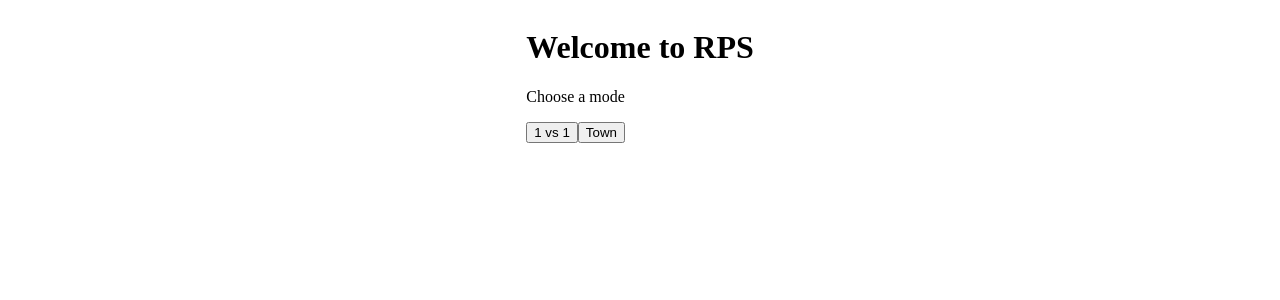
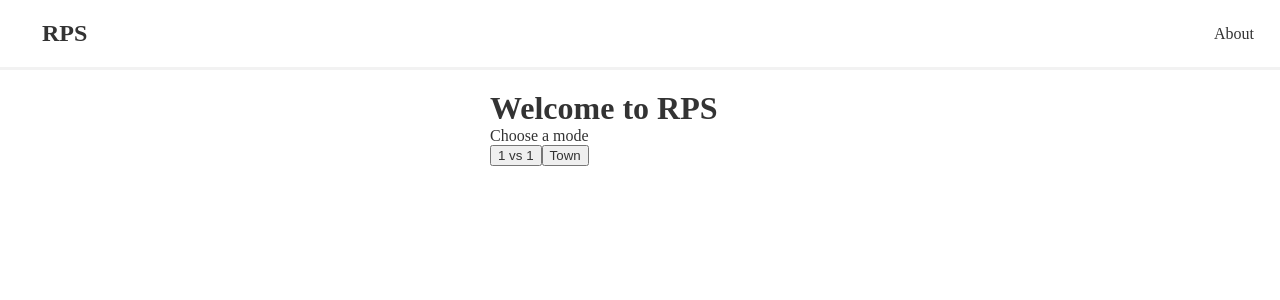
Before and after one commit to Waffle38/1030510130_BS441_WebYazilimGelistirme, a React app: page / in a window 1280 px wide. Shown: the top 300 px of the page. Built offline with nearby package versions, Linux system fonts and the light colour scheme.

Commit message:
Added simple navbar. Added basic home and about page. Added styling for navbar elements

```diff
--- a/package.json
+++ b/package.json
@@ -51,6 +51,8 @@
   },
   "dependencies": {
     "react": "^17.0.1",
-    "react-dom": "^17.0.1"
+    "react-dom": "^17.0.1",
+    "react-router": "^6.4.2",
+    "react-router-dom": "^6.4.2"
   }
 }
--- a/public/style.css
+++ b/public/style.css
@@ -1,30 +1,34 @@
-.container {
-    display: flex; /* yatay veya dikeyde hizalama icin */
-    flex-direction: column; /* yukaridan asagiya hizalama */
-    align-content: center; /* satirlari birbirinden ayirmak icin */
-    align-items: center; /* icindeki elemanlari dikeyde, yani y ekseninde hizalar. */
+
+/* base styles */
+* {
+    margin: 0;
+    color: #333;
+}
+.navbar {
+    padding: 20px;
+    display: flex;
+    align-items: center;
+    margin: 0 auto;
+    border-bottom: 3px solid #f2f2f2;
+}
+.navbar h1 {
+    color: #f1356d;
+}
+.navbar .links {
+    margin-left: auto;
+}
+.navbar a {
+    margin-left: 16px;
+    text-decoration: none;
+    padding: 6px;
+}
+.navbar a:hover {
+    color: #f1356d;
 }
 
-.main-content {
-    display: flex;
-    flex-direction: column;
-    min-width: 50%;
+.home {
     align-items: center;
+    padding: 20px;
+    max-width: 300px;
+    margin: 0 auto;
 }
-.heading {
-    font-size: 4em; /* responsive tasarimlar icin em ve rem degerler kullaniliyor. */
-}
-
-.question {
-    font-size: 1.5em; /* font boyutu */
-    font-weight: bold; /* font yuksekligi */
-}
-
-.answer {
-    background-color: #ebe9e4; /* arkaplan rengi */
-    margin-bottom: 1rem; /* alt margin */
-    padding: 1rem; /*etrafinda bosluk olusturmak icin */
-    border: 1px solid #787774;
-    border-radius: 5px; /* kenara eğim vermek için */
-    width: 80%; /* genişlik */
-}
--- /dev/null
+++ b/src/About.jsx
@@ -0,0 +1,10 @@
+import React from "react";
+
+export function About()
+{
+    return (
+        <div className="About">
+            <h1>About Page</h1>
+        </div>
+    );
+}
--- /dev/null
+++ b/src/Home.jsx
@@ -0,0 +1,16 @@
+import React from "react";
+
+export function Home()
+{
+
+    return (
+        <div className="home">
+            <h1>Welcome to RPS</h1>
+            <p>Choose a mode</p>
+            <div className="modes">
+                <button>1 vs 1</button>
+                <button>Town</button>
+            </div>
+        </div>
+    );
+}
--- a/src/Modes.jsx
+++ /dev/null
@@ -1,12 +0,0 @@
-import React from "react";
-
-export function Modes()
-{
-
-    return (
-      <div className="modes">
-          <button>1 vs 1</button>
-          <button>Town</button>
-      </div>
-    );
-}
--- /dev/null
+++ b/src/Navbar.jsx
@@ -0,0 +1,16 @@
+import React from "react";
+import {Link} from "react-router-dom";
+
+export function Navbar()
+{
+    return (
+        <nav className="navbar">
+            <h1>
+                <Link to="/">RPS</Link>
+            </h1>
+            <div className="links">
+                <Link to="/About">About</Link>
+            </div>
+        </nav>
+    );
+}
--- /dev/null
+++ b/src/NotFound.jsx
@@ -0,0 +1,10 @@
+import React from "react";
+
+export function NotFound()
+{
+    return (
+        <div className="NotFound">
+            <h1>The Page You Are Trying To Load Could Not Be Found.</h1>
+        </div>
+    );
+}
--- a/src/index.jsx
+++ b/src/index.jsx
@@ -1,17 +1,29 @@
 import React from "react";
 import ReactDOM from "react-dom";
-import {Modes} from "./Modes";
+import {Home} from "./Home";
+import {Navbar} from "./Navbar";
+import {BrowserRouter, Route, Routes} from "react-router-dom";
+import {About} from "./About";
+import {NotFound} from "./NotFound";
 
 
 const App = () => {
 
     return (
-        <div className="App">
-            <h1>Welcome to RPS</h1>
-            <p>Choose a mode</p>
-            <Modes/>
-        </div>
-    )
+        <BrowserRouter>
+            <div className="App">
+                <Navbar/>
+                <div className="Content">
+                    <Routes>
+                        <Route path="/" element={<Home/>}/>
+                        <Route path="/about" element={<About/>}/>
+                        <Route path="*" element={<NotFound/>}/>
+                    </Routes>
+                </div>
+            </div>
+
+        </BrowserRouter>
+    );
 }
 
 ReactDOM.render(<App/>, document.getElementById("root"));
```
Also changed, not shown: 1 other file (tests, documents, lock files or other folders).
